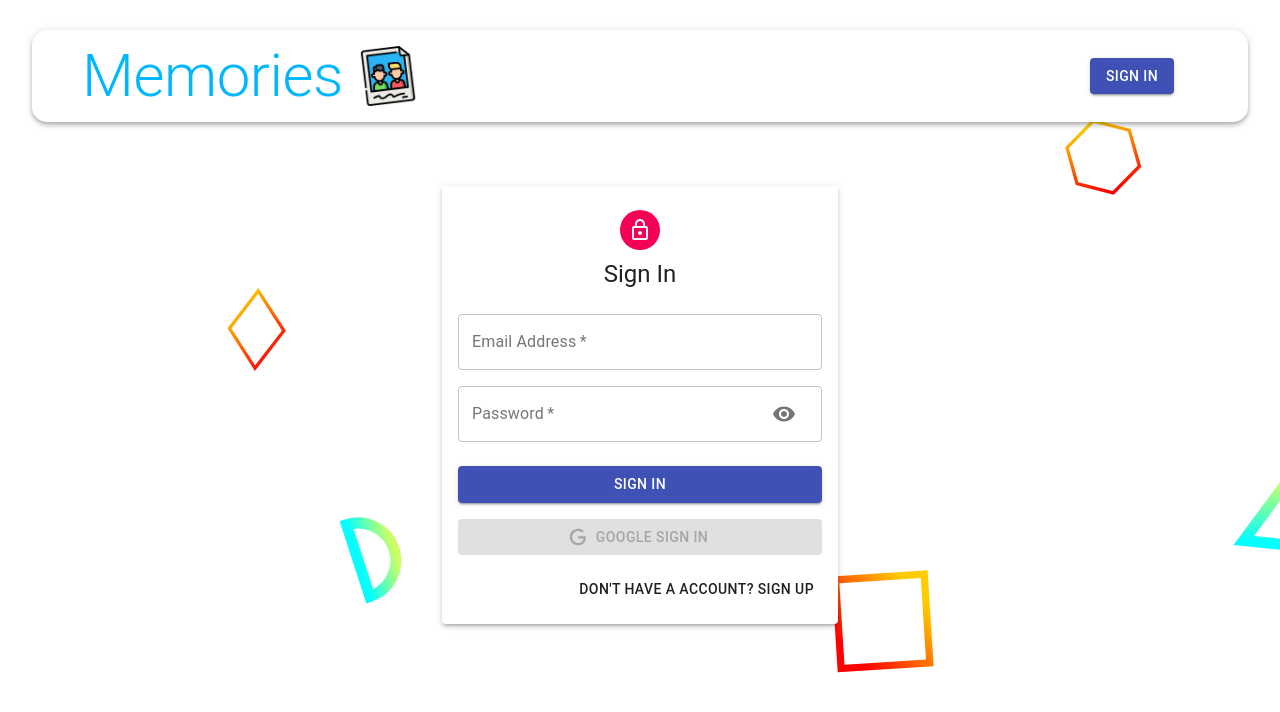
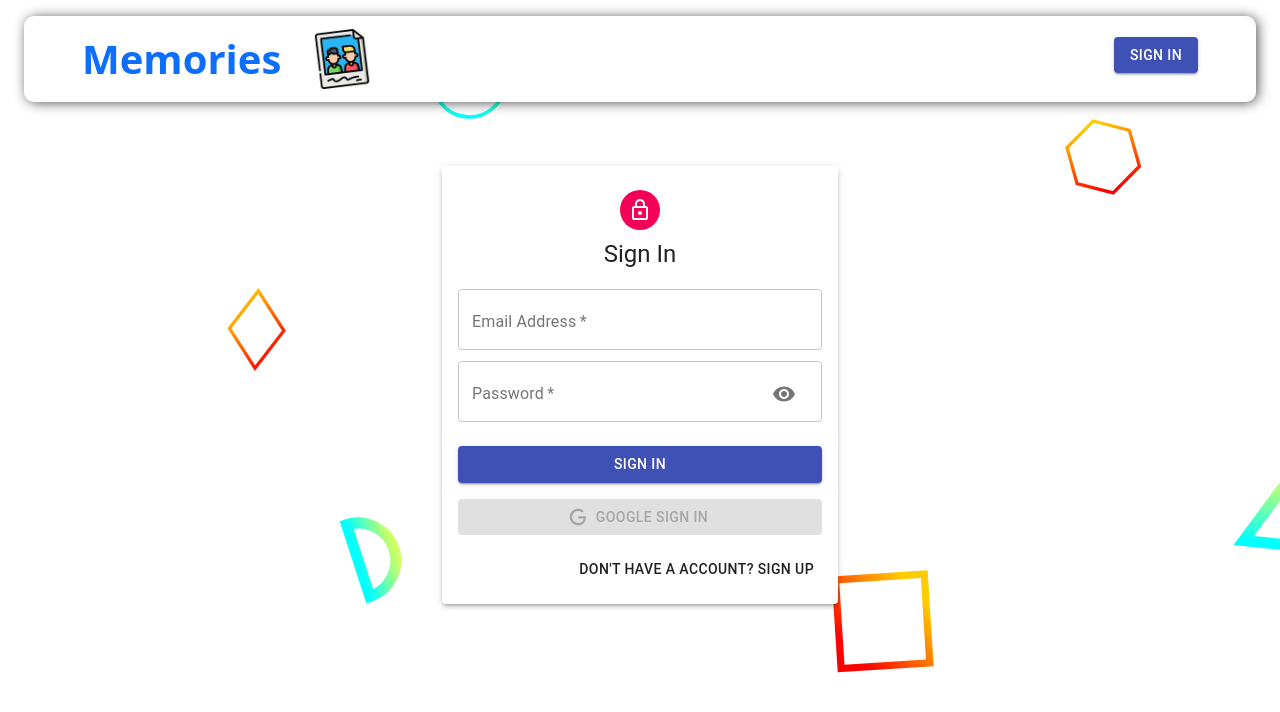
Before and after one commit to MatrixGlitch-Hridoy/Memories-Blog-Apllication, a React (Create React App) app: page /auth in a window 1280 px wide. Shown: the top 712 px of the page. Built offline with nearby package versions, Linux system fonts and the light colour scheme.

Commit message:
ui updated

```diff
--- a/package.json
+++ b/package.json
@@ -21,6 +21,7 @@
     "react-scripts": "4.0.3",
     "redux": "^4.1.2",
     "redux-thunk": "^2.4.0",
+    "styled-components": "^5.3.3",
     "web-vitals": "^1.0.1"
   },
   "scripts": {
--- a/public/index.html
+++ b/public/index.html
@@ -25,6 +25,12 @@
       Learn how to configure a non-root public URL by running `npm run build`.
     -->
     <title>React App</title>
+    <link
+      href="https://cdn.jsdelivr.net/npm/bootstrap@5.1.3/dist/css/bootstrap.min.css"
+      rel="stylesheet"
+      integrity="sha384-1BmE4kWBq78iYhFldvKuhfTAU6auU8tT94WrHftjDbrCEXSU1oBoqyl2QvZ6jIW3"
+      crossorigin="anonymous"
+    />
   </head>
   <body>
     <noscript>You need to enable JavaScript to run this app.</noscript>
@@ -39,5 +45,10 @@
       To begin the development, run `npm start` or `yarn start`.
       To create a production bundle, use `npm run build` or `yarn build`.
     -->
+    <script
+      src="https://cdn.jsdelivr.net/npm/bootstrap@5.1.3/dist/js/bootstrap.bundle.min.js"
+      integrity="sha384-ka7Sk0Gln4gmtz2MlQnikT1wXgYsOg+OMhuP+IlRH9sENBO0LRn5q+8nbTov4+1p"
+      crossorigin="anonymous"
+    ></script>
   </body>
 </html>
--- a/src/api/index.js
+++ b/src/api/index.js
@@ -1,7 +1,8 @@
 import axios from 'axios';
 
 // const url = 'https://memories-blog-bd.herokuapp.com/posts';
-const API = axios.create({baseURL:'http://localhost:5000'});
+// const API = axios.create({baseURL:'http://localhost:5000'});
+const API = axios.create({baseURL:'https://memories-blog-bd.herokuapp.com'});
 
 API.interceptors.request.use((req)=>{
     if(localStorage.getItem('profile')){
--- a/src/components/Home/Home.js
+++ b/src/components/Home/Home.js
@@ -4,7 +4,9 @@ import Form from '../Form/Form';
 import Posts from '../Posts/Posts';
 import { useDispatch } from 'react-redux';
 import { getPosts } from '../../actions/posts';
+import useStyles from "./styles";
 const Home = () => {
+  const classes=useStyles();
     const [currentId,setCurrentId] = useState(0);
     const dispatch = useDispatch();
     useEffect(()=>{
@@ -14,7 +16,7 @@ const Home = () => {
     return (
         <Grow in>
           <Container>
-            <Grid container justifyContent="space-between" alignItems="stretch" spacing={3}>
+            <Grid className={classes.mainContainer} container justifyContent="space-between" alignItems="stretch" spacing={3}>
                 <Grid item xs={12} sm={7}>
                   <Posts setCurrentId={setCurrentId}/>
                 </Grid>
--- /dev/null
+++ b/src/components/Home/styles.js
@@ -0,0 +1,10 @@
+import { makeStyles } from '@material-ui/core/styles';
+
+  export default makeStyles((theme) => ({
+
+    [theme.breakpoints.down('sm')]:{
+        mainContainer:{
+          flexDirection:'column-reverse',
+        }
+      }
+  }));
--- a/src/components/Navbar/Navbar.js
+++ b/src/components/Navbar/Navbar.js
@@ -1,11 +1,12 @@
 import React, { useEffect, useState } from "react";
-import { AppBar, Avatar, Button, Toolbar, Typography } from "@material-ui/core";
+import {Avatar, Button,Typography} from "@material-ui/core";
 import memories from "../../images/memories.png";
 import useStyles from "./styles";
 import { Link } from "react-router-dom";
 import { useDispatch } from "react-redux";
 import { useHistory, useLocation } from "react-router";
 import jwtDecode from "jwt-decode";
+
 const Navbar = () => {
   const classes = useStyles();
   const [user, setUser] = useState(JSON.parse(localStorage.getItem("profile")));
@@ -25,23 +26,69 @@ const Navbar = () => {
     }
     setUser(JSON.parse(localStorage.getItem("profile")));
   }, [location]);
+
   return (
-    <AppBar className={classes.appBar} position="static" color="inherit">
-      <div className={classes.brandContainer}>
-        <Typography
-          component={Link}
-          to="/"
-          className={classes.heading}
-          variant="h2"
-          align="center"
-        >
-          Memories
-        </Typography>
-        <img className={classes.image} src={memories} alt="" height="60" />
-      </div>
-      <Toolbar className={classes.toolbar}>
-        {user ? (
-          <div className={classes.profile}>
+    // <AppBar className={classes.appBar} position="sticky" color="inherit">
+    //   <div className={classes.brandContainer}>
+    //     <Typography
+    //       component={Link}
+    //       to="/"
+    //       className={classes.heading}
+    //       variant="h2"
+    //       align="center"
+    //     >
+    //       Memories
+    //     </Typography>
+    //     <img className={classes.image} src={memories} alt="" height="60" />
+    //   </div>
+    //   <Toolbar className={classes.toolbar}>
+    //     {user ? (
+    //       <div className={classes.profile}>
+    //         <Avatar
+    //           className={classes.purple}
+    //           alt={user.result.name}
+    //           src={user.result.imageUrl}
+    //         >
+    //           {user.result.name.charAt(0)}
+    //         </Avatar>
+    //         <Typography className={classes.userName} variant="h6">
+    //           {user.result.name}
+    //         </Typography>
+    //         <Button
+    //           variant="contained"
+    //           className={classes.logout}
+    //           color="secondary"
+    //           onClick={logout}
+    //         >
+    //           Logout
+    //         </Button>
+    //       </div>
+    //     ) : (
+    //       <Button
+    //         component={Link}
+    //         to="/auth"
+    //         variant="contained"
+    //         color="primary"
+    //       >
+    //         Sign In
+    //       </Button>
+    //     )}
+    //   </Toolbar>
+    // </AppBar>
+
+    <nav class="navbar navbar-expand-lg navbar-light bg-white mb-5 mt-md-3" style={{borderRadius:'10px',boxShadow:'2px 1px 13px -1px rgba(0,0,0,0.76)'}}>
+  <div class="container">
+    <div className="d-flex align-items-center">
+      <Link class="navbar-brand fs-1 fw-bolder text-primary" to="/">Memories</Link>
+      <img className={classes.image} src={memories} alt="" height="60" />
+    </div>
+    <button class="navbar-toggler" type="button" data-bs-toggle="collapse" data-bs-target="#navbarSupportedContent" aria-controls="navbarSupportedContent" aria-expanded="false" aria-label="Toggle navigation">
+      <span class="navbar-toggler-icon"></span>
+    </button>
+    <div class="collapse navbar-collapse" id="navbarSupportedContent">
+      <ul class="navbar-nav ms-auto mb-2">
+             {user ? (
+          <li className={classes.profile}>
             <Avatar
               className={classes.purple}
               alt={user.result.name}
@@ -60,8 +107,9 @@ const Navbar = () => {
             >
               Logout
             </Button>
-          </div>
+          </li>
         ) : (
+          <li>
           <Button
             component={Link}
             to="/auth"
@@ -70,9 +118,13 @@ const Navbar = () => {
           >
             Sign In
           </Button>
+          </li>
         )}
-      </Toolbar>
-    </AppBar>
+      </ul>
+    </div>
+  </div>
+</nav>
+
   );
 };
 
--- a/src/components/Navbar/styles.js
+++ b/src/components/Navbar/styles.js
@@ -40,4 +40,11 @@ export default makeStyles((theme) => ({
     color: theme.palette.getContrastText(deepPurple[500]),
     backgroundColor: deepPurple[500],
   },
+  [theme.breakpoints.down('sm')]:{
+    profile:{
+      flexDirection:'column',
+      width:'80vw',
+    },
+  }
+
 }));
```
Also changed, not shown: 1 other file (tests, documents, lock files or other folders).
